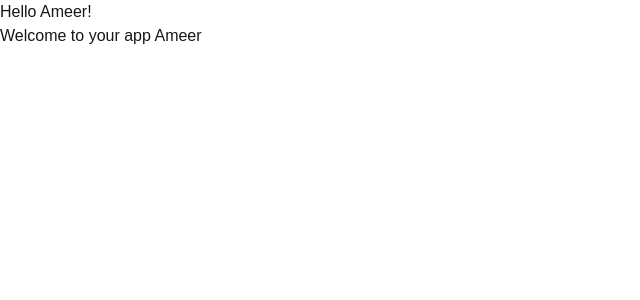
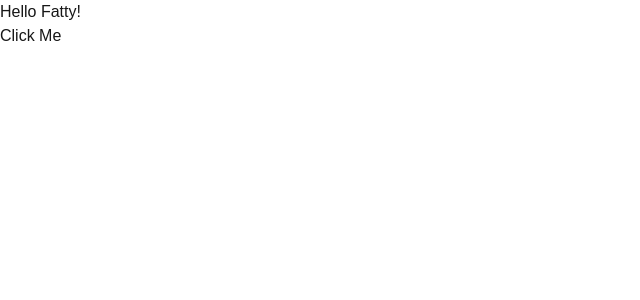
Before and after one commit to ameercodes04/Social-App, a Next.js app: page / in a window 1280 px wide. Shown: the top 300 px of the page, without its empty margins (0-640 px from the left). Built offline with nearby package versions, Linux system fonts and the light colour scheme.

Commit message:
your message

```diff
--- a/src/app/page.js
+++ b/src/app/page.js
@@ -1,13 +1,19 @@
+  import { useState} from "react";
   export default function Home()
   {
-    const name="Ameer"
-    return(
-      <main>
-      <div>
-        <h1> Hello {name}!</h1>
-        <p>Welcome to your app {name}</p>
+    const[message, setMessage]= useState("Hello Fatty!");
+    const handleClick= () => {
+      setMessage("You Clicked the button fattu!");
+  };
+  return(
+    <div>
+      <h1>
+        {message}
+      </h1>
+      <button onClick={handleClick}>Click Me
 
+      </button>
       </div>
-      </main>
-    );
+
+  );
 }
```
